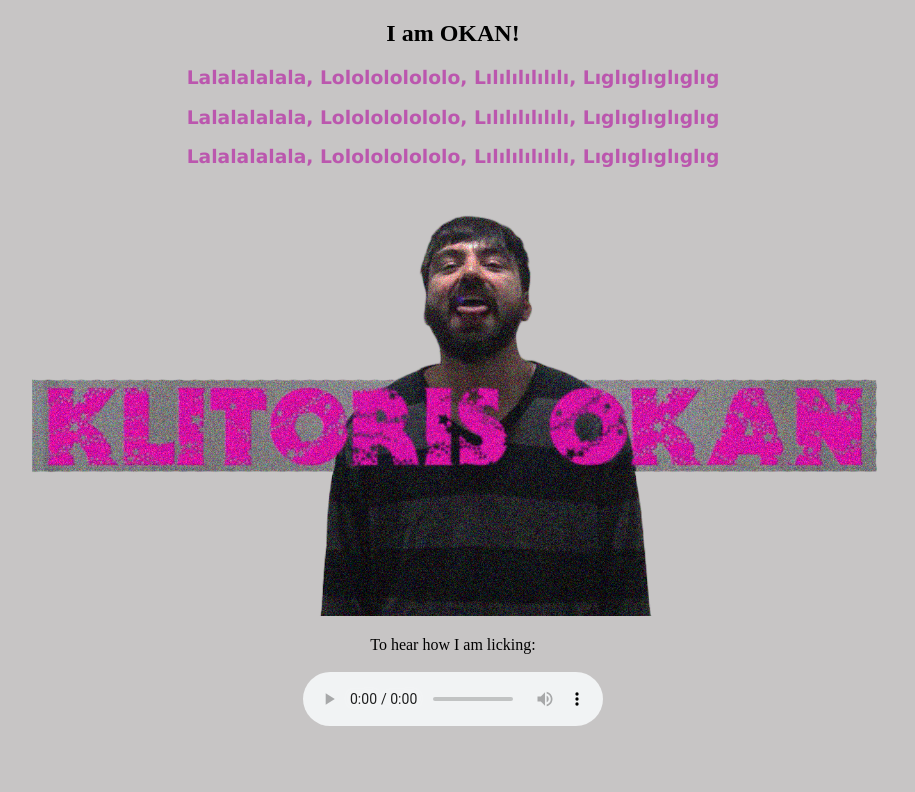
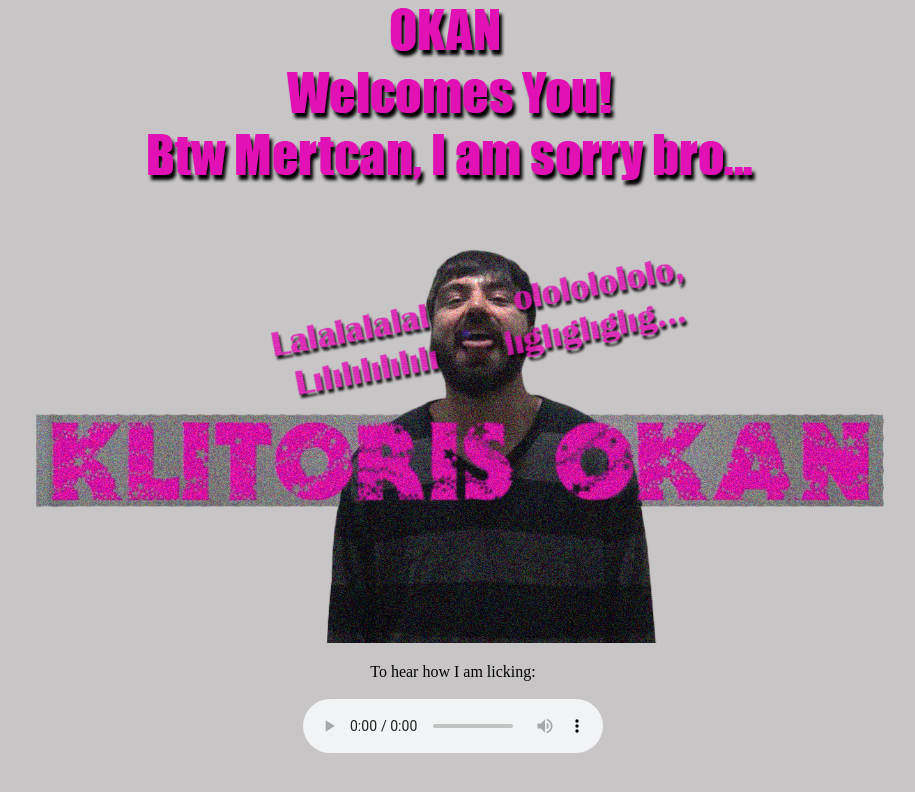
Before and after one commit to trialbycomb4t/Klitorium, a plain HTML site: page index.html in a window 1280 px wide. Shown: the whole page, without its empty margins (187-1102 px from the left). Drawn offline with Linux system fonts and the light colour scheme.

Commit message:
Add files via upload

```diff
--- a/index.html
+++ b/index.html
@@ -8,11 +8,17 @@
 </head>
 
 <body>
- <center> <h2>I am OKAN!</h2>
-  <h3><strong><p> Lalalalalala, Lololololololo, Lılılılılılılı, Lıglıglıglıglıg </p>
-  <p>Lalalalalala, Lololololololo, Lılılılılılılı, Lıglıglıglıglıg </p>
-  <p>Lalalalalala, Lololololololo, Lılılılılılılı, Lıglıglıglıglıg </p></strong></h3>
-  <img src="My project.png" alt="bacon-img" width="70%">
+ <center> <img src="Screenshot_2.png" alt="bro" width 70%>
+
+<br>
+<br>
+
+
+  <h3><strong><p>  </p>
+  <p> </p>
+  <p> </p></strong></h3>
+
+  <img src="okan.png" alt="bacon-img" width="70%">
 </body> <br>
   <!-- BACKGROUND MUSIC -->
 
```
Also changed, not shown: Screenshot_2.png (added), Screenshot_3.png (added), Screenshot_4.png (added), okan.png (added).
